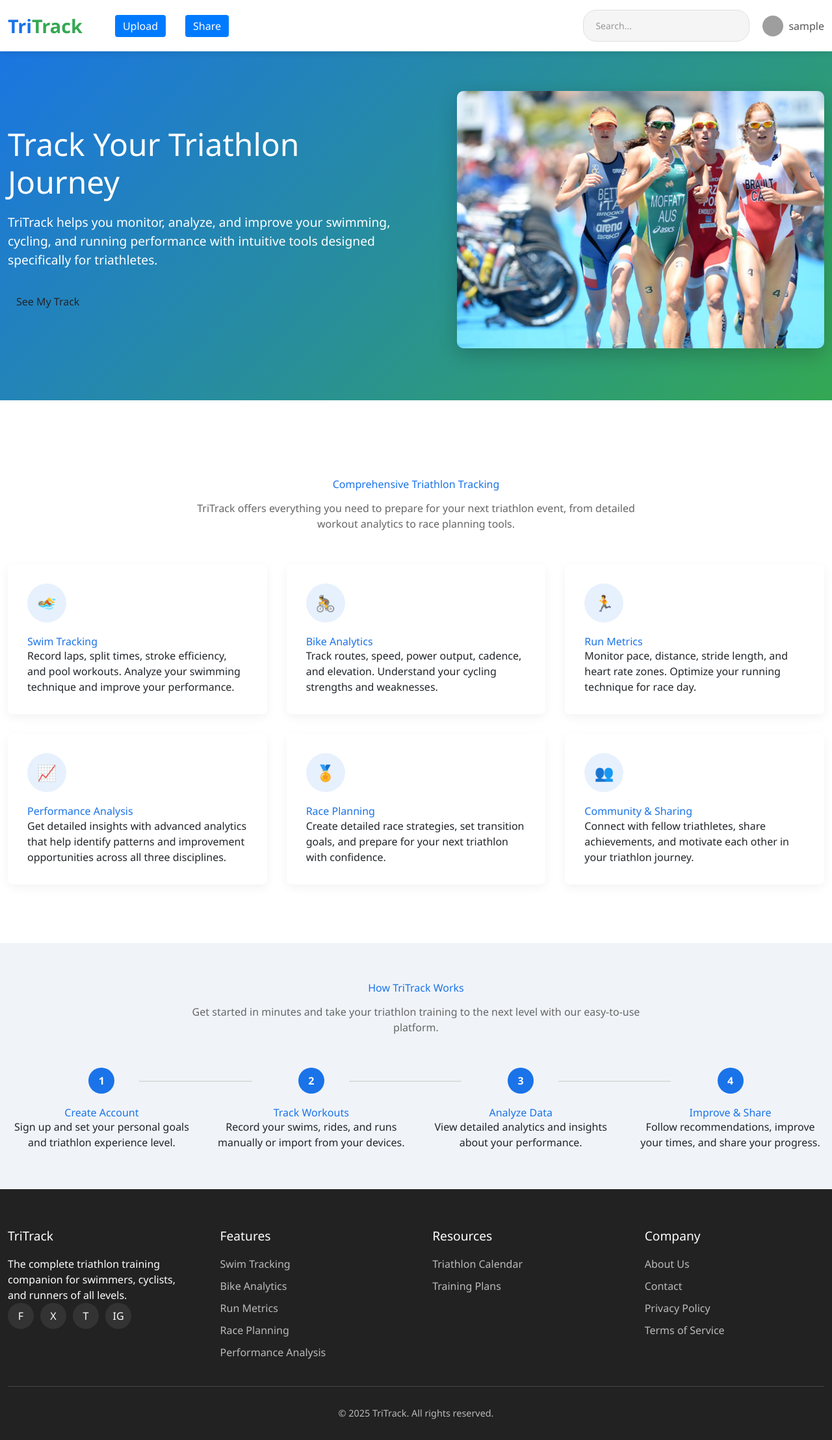
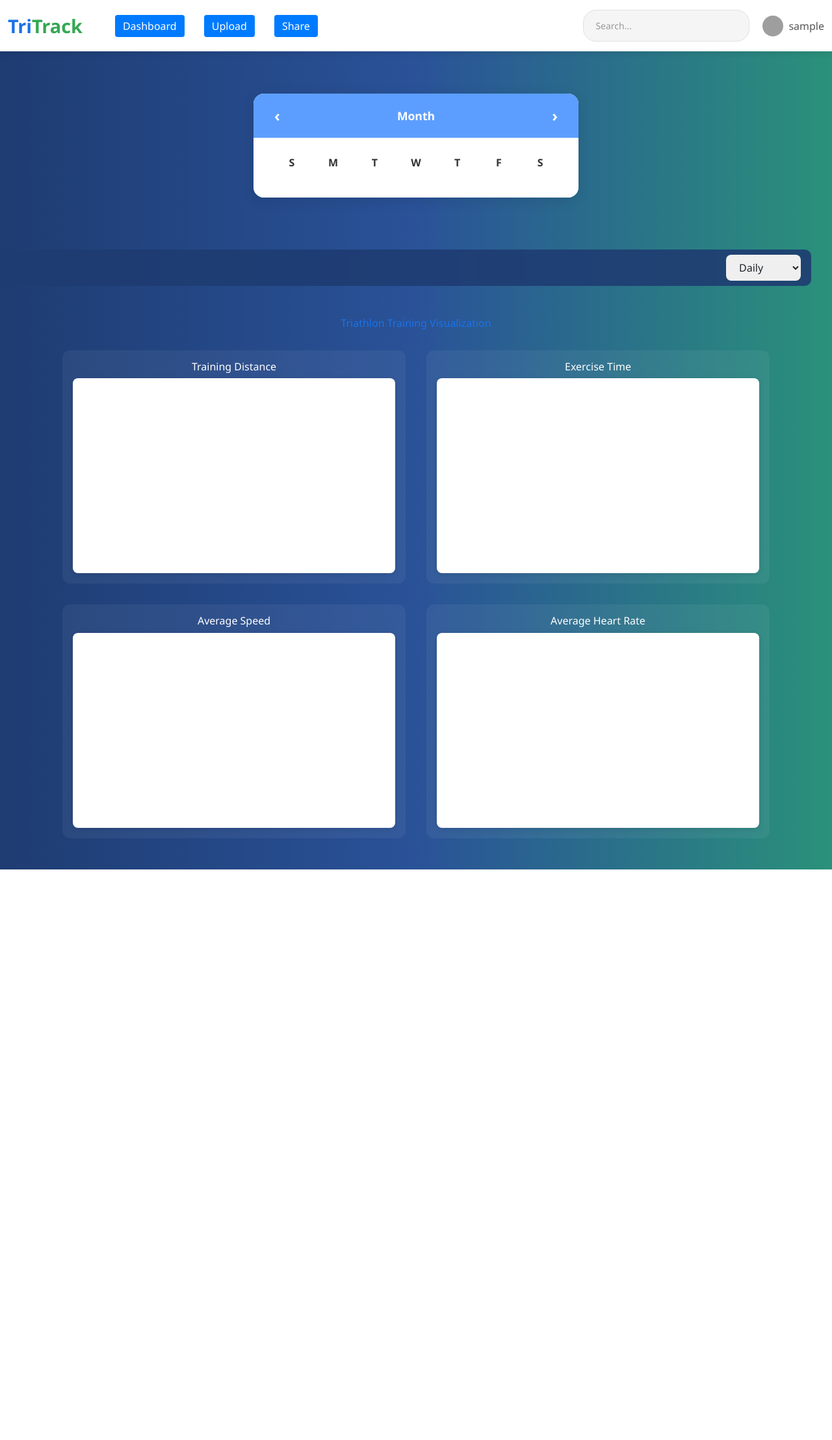
Before and after one commit to vuhuy194779/Agile-Web-Dev-CITS5505, a Flask app: page /dashboard in a window 1280 px wide. Shown: the whole page at 65% size. After the commit the page ends 1338 px from the top, so only its background shows below. Run offline with Flask 3, Linux system fonts and the light colour scheme; the visitor is signed in with stand-in values (Sample User, id 1); a map, chart or similar area stays blank; some libraries are stand-ins or nearby versions; grey boxes are pictures that could not be loaded.

Commit message:
Use visualization as dashboard.

```diff
--- a/web/app/__init__.py
+++ b/web/app/__init__.py
@@ -11,3 +11,5 @@ migrate = Migrate(app, db)
 login = LoginManager(app)
 
 from app import routes, models
+
+app.debug = True
--- a/web/app/routes.py
+++ b/web/app/routes.py
@@ -6,6 +6,7 @@ from app import app, db
 from datetime import datetime
 import csv
 from io import StringIO
+from sqlalchemy.exc import IntegrityError
 
 # Route: Homepage
 @app.route('/')
@@ -17,8 +18,8 @@ def homepage():
 @login_required
 def dashboard():
     # user = User.query.filter_by(username=current_user.username).first_or_404()
-    return render_template("welcome-page.html")
-    # return render_template("visulize.html", title="Home", user=user)
+    return render_template("dashboard.html", user=current_user)
+    # return render_template("dashboard.html", title="Home", user=user)
 
 @app.route('/login', methods=['GET', 'POST'])
 def login():
--- /dev/null
+++ b/web/app/static/visualize.css
@@ -0,0 +1,176 @@
+body {
+    background: linear-gradient(to right, #1e3c72, #2a5298, #2a917a);
+    /* Background gradient */
+    font-family: Arial, sans-serif;
+    margin: 0;
+    padding: 0;
+}
+
+.dashboard-page {
+    padding-top: 4rem;
+    box-sizing: border-box;
+}
+
+.dashboard-page .container {
+    max-width: 1200px;
+    width: 90%;
+    margin: 1rem auto;
+    padding: 2rem;
+    color: #fff;
+    box-sizing: border-box;
+}
+
+.dashboard-page h2 {
+    text-align: center;
+    margin-bottom: 2rem;
+}
+
+.dashboard-page h3 {
+    text-align: center;
+    color: white;
+    margin-bottom: 0.5rem;
+}
+
+.dashboard-page .chart-section {
+    display: grid;
+    grid-template-columns: repeat(2, 1fr);
+    gap: 2rem;
+}
+
+.dashboard-page .chart-section>div {
+    display: flex;
+    flex-direction: column;
+    background: rgba(255, 255, 255, 0.05);
+    padding: 1rem;
+    border-radius: 12px;
+    box-sizing: border-box;
+}
+
+/* Style for each chart */
+.dashboard-page .chart-section canvas {
+    width: 100% !important;
+    height: 300px !important;
+    background-color: #fff;
+    border-radius: 8px;
+    box-shadow: 0 2px 8px rgba(0, 0, 0, 0.1);
+}
+
+/* Period selection dropdown container */
+.dashboard-page .period-options {
+    display: flex;
+    justify-content: flex-end;
+    margin: 1rem 2rem 0 0;
+    position: sticky;
+    /* Stick to top on scroll (desktop only) */
+    top: 1rem;
+    z-index: 50;
+    background-color: rgba(30, 60, 114, 0.9);
+    /* Semi-transparent background */
+    padding: 0.5rem 1rem;
+    border-radius: 10px;
+    backdrop-filter: blur(4px);
+    /* Blur background */
+}
+
+/* Dropdown style */
+.dashboard-page .period-options select {
+    padding: 0.5rem 1rem;
+    font-size: 1rem;
+    border-radius: 8px;
+    border: none;
+}
+
+/* Calendar outer container */
+.dashboard-page .calendar-wrapper {
+    background: #ffffff;
+    margin: 2rem auto;
+    max-width: 500px;
+    border-radius: 16px;
+    overflow: hidden;
+    box-shadow: 0 4px 20px rgba(0, 0, 0, 0.1);
+}
+
+/* Calendar header with navigation */
+.dashboard-page .calendar-header {
+    background: #5c9eff;
+    text-align: center;
+    padding: 1rem;
+    display: flex;
+    justify-content: space-between;
+    align-items: center;
+    color: #fff;
+    font-weight: bold;
+    font-size: 1.1rem;
+}
+
+.dashboard-page .calendar-header button {
+    background: transparent;
+    border: none;
+    color: #fff;
+    font-size: 1.5rem;
+    cursor: pointer;
+    padding: 0 1rem;
+}
+
+.dashboard-page .calendar-content {
+    padding: 1rem 2rem 2rem;
+    background: #fff;
+    color: #333;
+}
+
+.dashboard-page .calendar-grid {
+    display: grid;
+    grid-template-columns: repeat(7, 1fr);
+    gap: 10px;
+    text-align: center;
+}
+
+.dashboard-page .weekday-label {
+    font-weight: bold;
+    color: #333;
+    padding: 0.5rem 0;
+}
+
+.dashboard-page .calendar-grid div {
+    padding: 10px;
+    border-radius: 50%;
+    transition: background 0.3s;
+}
+
+.dashboard-page .day {
+    cursor: pointer;
+}
+
+.dashboard-page .day.marked {
+    background: #4da6ff;
+    color: #fff;
+    font-weight: bold;
+}
+
+.dashboard-page .day:hover {
+    background: #d0e8ff;
+}
+
+/* Responsive adjustments for smaller screens */
+@media screen and (max-width: 768px) {
+    .dashboard-page {
+        padding-top: 2rem;
+    }
+
+    .dashboard-page .chart-section {
+        grid-template-columns: 1fr;
+    }
+
+    .dashboard-page .calendar-wrapper {
+        margin: 1rem;
+    }
+
+    .dashboard-page .period-options {
+        position: relative;
+        margin: 1rem auto 0 auto;
+        justify-content: center;
+        background-color: transparent;
+        backdrop-filter: none;
+        padding: 0;
+    }
+}
--- /dev/null
+++ b/web/app/static/visualize.js
@@ -0,0 +1,161 @@
+let currentDate = new Date();
+let selectedDate = currentDate.toISOString().slice(0, 10);
+
+const calendarHeader = document.getElementById("calendar-month");
+const calendarGrid = document.getElementById("day-grid");
+const prevBtn = document.getElementById("prev-month");
+const nextBtn = document.getElementById("next-month");
+const periodSelect = document.getElementById("periodSelect");
+
+// Navigate to previous month
+prevBtn.addEventListener("click", () => {
+    currentDate.setMonth(currentDate.getMonth() - 1);
+    selectedDate = currentDate.toISOString().slice(0, 10);
+    fetchAndRender(periodSelect.value);
+});
+
+// Navigate to next month
+nextBtn.addEventListener("click", () => {
+    currentDate.setMonth(currentDate.getMonth() + 1);
+    selectedDate = currentDate.toISOString().slice(0, 10);
+    fetchAndRender(periodSelect.value);
+});
+
+// Change data period (day/week/month)
+periodSelect.addEventListener("change", () => {
+    fetchAndRender(periodSelect.value);
+});
+
+// Display calendar for given date
+function renderCalendar(date) {
+    const year = date.getFullYear();
+    const month = date.getMonth() + 1;
+
+    fetch(`/api/marked_dates?year=${year}&month=${month}`)
+        .then(res => res.json())
+        .then(markedDates => {
+            calendarGrid.innerHTML = "";  // clear previous days
+
+            const firstDay = new Date(year, month - 1, 1);
+            const lastDay = new Date(year, month, 0);
+            const daysInMonth = lastDay.getDate();
+            const firstWeekday = firstDay.getDay();
+
+            // Fill empty slots for first week
+            for (let i = 0; i < firstWeekday; i++) {
+                calendarGrid.innerHTML += '<div></div>';
+            }
+
+            // Render each day
+            for (let day = 1; day <= daysInMonth; day++) {
+                const iso = `${year}-${String(month).padStart(2, '0')}-${String(day).padStart(2, '0')}`;
+                const div = document.createElement("div");
+                div.className = "day";
+                div.textContent = day;
+
+                if (markedDates.includes(iso)) div.classList.add("marked");
+                if (iso === selectedDate) div.classList.add("selected");
+
+                div.addEventListener("click", () => {
+                    selectedDate = iso;
+                    fetchAndRender("day");
+                });
+
+                calendarGrid.appendChild(div);
+            }
+        });
+}
+
+// Remove old canvas and create a new one
+function resetCanvas(id) {
+    const old = document.getElementById(id);
+    const parent = old.parentNode;
+    parent.removeChild(old);
+    const canvas = document.createElement("canvas");
+    canvas.id = id;
+    parent.appendChild(canvas);
+}
+
+// Draw single dataset chart (bar or line)
+function drawChart(id, type, labels, label, data) {
+    new Chart(document.getElementById(id), {
+        type: type,
+        data: {
+            labels: labels,
+            datasets: [{
+                label: label,
+                data: data,
+                borderWidth: 2,
+                fill: false,
+                tension: 0.3
+            }]
+        },
+        options: {
+            responsive: true,
+            scales: { y: { beginAtZero: true } }
+        }
+    });
+}
+
+// Draw multi-line chart with optional dual axis
+function drawMultiLine(id, labels, datasets, dualAxis = false) {
+    const opts = {
+        responsive: true,
+        interaction: { mode: "index", intersect: false },
+        scales: { yLeft: { type: "linear", position: "left", beginAtZero: true } },
+        plugins: { legend: { position: "top" } }
+    };
+    if (dualAxis) {
+        opts.scales.yRight = {
+            type: "linear",
+            position: "right",
+            beginAtZero: false,
+            grid: { drawOnChartArea: false }
+        };
+    }
+    new Chart(document.getElementById(id), {
+        type: "line",
+        data: { labels: labels, datasets: datasets },
+        options: opts
+    });
+}
+
+// Main function: load calendar and workout charts
+function fetchAndRender(period) {
+    renderCalendar(currentDate);  // update calendar
+
+    fetch(`/api/workouts?period=${period}&date=${selectedDate}`)
+        .then(res => res.json())
+        .then(data => {
+            // Reset all chart canvases
+            ["distanceChart", "timeChart", "speedChart", "heartRateChart"].forEach(resetCanvas);
+
+            // Always draw distance and time
+            drawChart("distanceChart", "bar", data.labels, "Distance (km)", data.distance);
+            drawChart("timeChart", "bar", data.labels, "Duration (h)", data.duration);
+
+            if (period === "day") {
+                // Day view: bar charts for speed and heart rate
+                drawChart("speedChart", "bar", data.labels, "Avg Speed (km/h)", data.speed);
+                drawChart("heartRateChart", "bar", data.labels, "Avg Heart Rate (bpm)", data.heart_rate);
+            } else {
+                // Week/month view: multi-line charts
+                const speedDs = [
+                    { label: "Swim", data: data.speed.map(r => r[0]), yAxisID: "yRight" },
+                    { label: "Bike", data: data.speed.map(r => r[1]), yAxisID: "yLeft" },
+                    { label: "Run", data: data.speed.map(r => r[2]), yAxisID: "yLeft" }
+                ];
+                drawMultiLine("speedChart", data.labels, speedDs, true);
+
+                const hrDs = [
+                    { label: "Swim HR", data: data.heart_rate.map(r => r[0]) },
+                    { label: "Bike HR", data: data.heart_rate.map(r => r[1]) },
+                    { label: "Run HR", data: data.heart_rate.map(r => r[2]) }
+                ];
+                drawMultiLine("heartRateChart", data.labels, hrDs);
+            }
+        });
+}
+
+// Load default view (day)
+fetchAndRender("day");
--- a/web/app/templates/base.html
+++ b/web/app/templates/base.html
@@ -1,17 +1,21 @@
 <!DOCTYPE html>
 <html lang="en">
+
 <head>
   <meta charset="UTF-8" />
   <meta name="viewport" content="width=device-width, initial-scale=1.0" />
   <title>TriTrack - Your Triathlon Journey Tracker</title>
-    <link rel="stylesheet" href="{{ url_for('static', filename='welcome-page.css') }}" />
+  <link rel="stylesheet" href="/static/welcome-page.css" />
+  <link rel="stylesheet" href="/static/visualize.css" />
   <link rel="stylesheet" href="/static/upload.css" />
   <link href="https://cdn.jsdelivr.net/npm/bootstrap@5.1.3/dist/css/bootstrap.min.css" rel="stylesheet" />
   {% block styles %}{% endblock %}
   <script src="https://cdn.tailwindcss.com"></script>
   <script src="https://code.jquery.com/jquery-3.6.0.min.js"></script>
+  <script src="/static/visualize.js"></script>
   <script src="/static/upload.js"></script>
 </head>
+
 <body>
   <!-- Header with Navigation -->
   <header>
@@ -28,6 +32,7 @@
             <li><a href="#features">Features</a></li>
             <li><a href="#how-it-works">Processes</a></li>
             {% else %}
+            <li><a href="{{ url_for('dashboard') }}" class="highlight">Dashboard</a></li>
             <li><a href="{{ url_for('upload') }}" class="highlight">Upload</a></li>
             <li><a href="#" class="highlight">Share</a></li>
             {% endif %}
@@ -52,7 +57,8 @@
           <a href="{{ url_for('login') }}" id="login-btn">Login</a>
           {% else %}
           <div class="user-menu" onclick="toggleDropdown()">
-              <img src="{{ url_for('static', filename='avatars/' + (current_user.avatar or 'default_avatar.png')) }}" class="avatar" alt="avatar" />
+            <img src="{{ url_for('static', filename='avatars/' + (current_user.avatar or 'default_avatar.png')) }}"
+              class="avatar" alt="avatar" />
             <span>{{ current_user.username }}</span>
             <div id="dropdown" class="dropdown hidden">
               <a href="/personal">Personal Data</a>
@@ -76,4 +82,5 @@
 
   <script src="{{ url_for('static', filename='welcome-page-bottom.js') }}"></script>
 </body>
+
 </html>
--- /dev/null
+++ b/web/app/templates/dashboard.html
@@ -0,0 +1,70 @@
+{% extends "base.html" %}
+
+{% block styles %}
+<link rel="stylesheet" href="/static/visualize.css">
+{% endblock%}
+
+{% block content %}
+<script src="https://cdn.jsdelivr.net/npm/chart.js"></script>
+<script defer src="/static/visualize.js"></script>
+
+<div class="dashboard-page">
+    <!-- Punch-in Calendar Display -->
+    <div class="container">
+        <div class="calendar-wrapper">
+            <div class="calendar-header">
+                <button id="prev-month">&#8249;</button>
+                <div id="calendar-month">Month</div>
+                <button id="next-month">&#8250;</button>
+            </div>
+            <div class="calendar-content">
+                <div class="calendar-grid">
+                    <div class="weekday-label">S</div>
+                    <div class="weekday-label">M</div>
+                    <div class="weekday-label">T</div>
+                    <div class="weekday-label">W</div>
+                    <div class="weekday-label">T</div>
+                    <div class="weekday-label">F</div>
+                    <div class="weekday-label">S</div>
+                    <!-- Days will be rendered here -->
+                </div>
+                <div class="calendar-grid" id="day-grid"></div>
+            </div>
+        </div>
+    </div>
+
+    <!-- Period Selection Dropdown -->
+    <div class="period-options">
+        <select id="periodSelect">
+            <option value="day">Daily</option>
+            <option value="week">Weekly</option>
+            <option value="month">Monthly</option>
+        </select>
+    </div>
+
+    <div class="container">
+        <h2>Triathlon Training Visualization</h2>
+        <div class="chart-section">
+            <div>
+                <h3>Training Distance</h3>
+                <canvas id="distanceChart"></canvas>
+            </div>
+            <div>
+                <h3>Exercise Time</h3>
+                <canvas id="timeChart"></canvas>
+            </div>
+            <div>
+                <h3>Average Speed</h3>
+                <canvas id="speedChart"></canvas>
+            </div>
+
+            <div>
+                <h3>Average Heart Rate</h3>
+                <canvas id="heartRateChart"></canvas>
+            </div>
+
+        </div>
+    </div>
+</div>
+
+{% endblock %}
```
Also changed, not shown: web/app/api.py (added, +146 -0 lines). Lines whose indentation alone changed are shown as unchanged.
